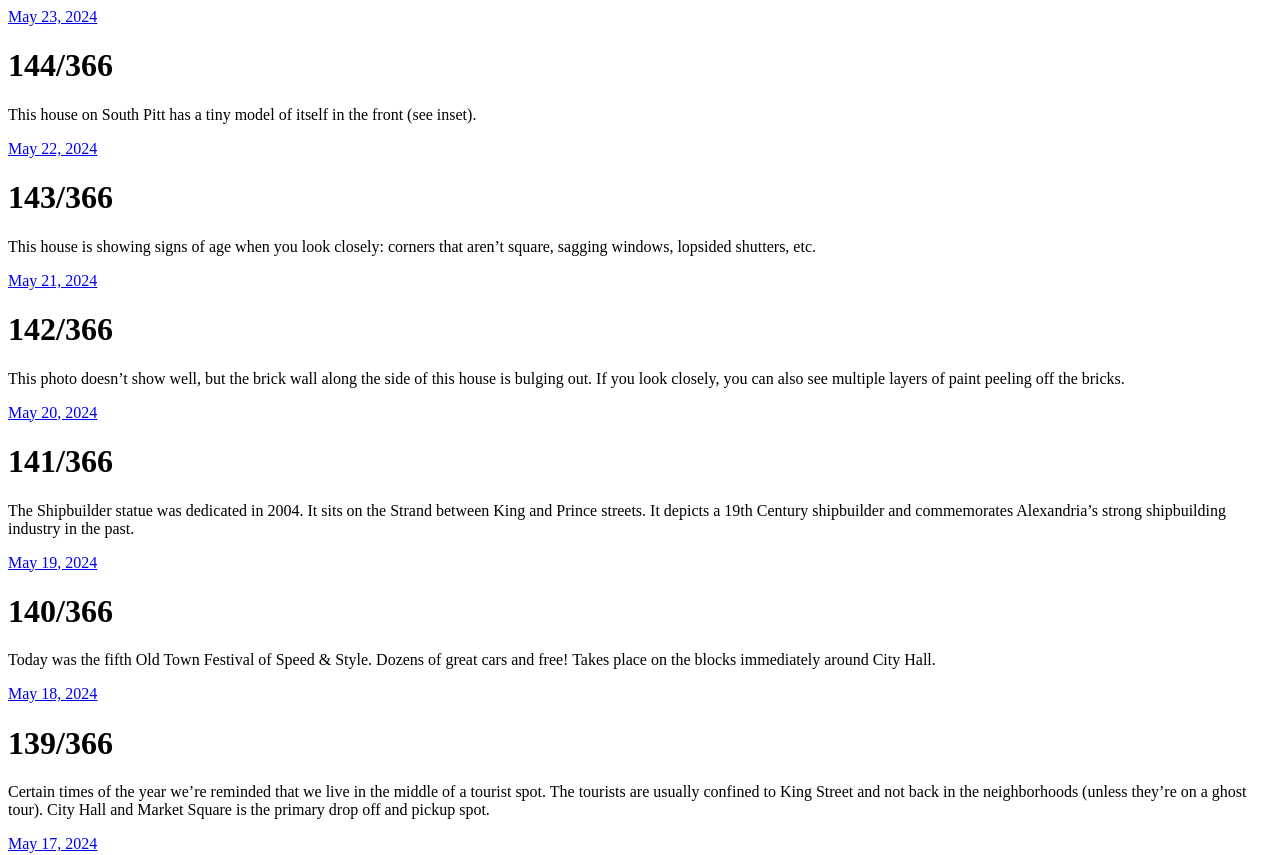
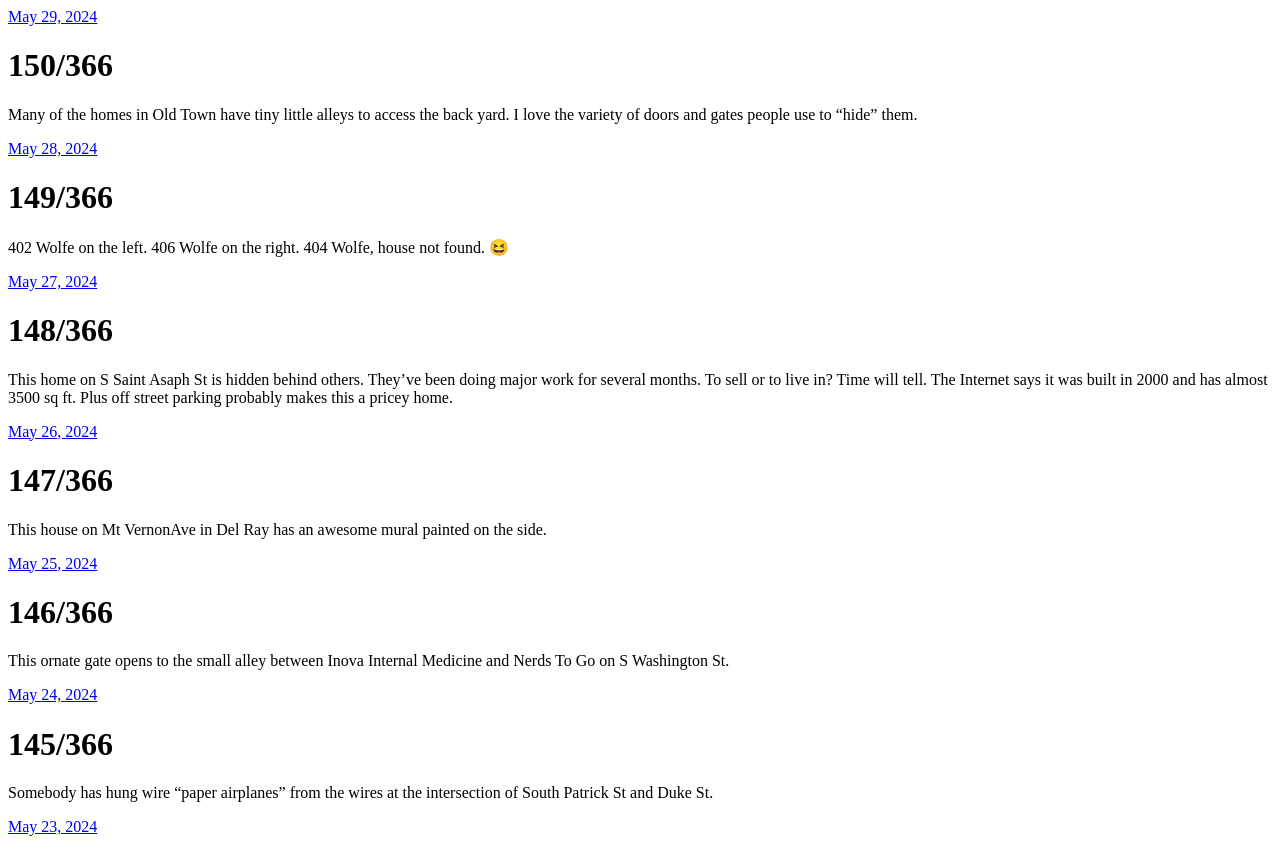
Before and after one commit to tartanjuice/tartanjuice.github.io, a plain HTML site: page index.html in a window 1280 px wide. Shown: the top 855 px of the page. Drawn offline with Linux system fonts and the light colour scheme.

Commit message:
Archiving from Micro.blog.

```diff
--- a/index.html
+++ b/index.html
@@ -21,6 +21,84 @@
 <div class="h-feed">
 
 
+
+	  <div class="h-entry">
+
+
+		<a href="https://teejay.blog/2024/05/29/many-of-the.html" class="u-url"><time class="dt-published" datetime="2024-05-29 20:11:39 -0400">May 29, 2024</time></a>
+
+		<div class="e-content">
+			 <h1 id="150366">150/366</h1>
+<p>Many of the homes in Old Town have tiny little alleys to access the back yard. I love the variety of doors and gates people use to “hide” them.</p>
+<!-- raw HTML omitted -->
+
+		</div>
+	  </div>
+
+	  <div class="h-entry">
+
+
+		<a href="https://teejay.blog/2024/05/28/wolfe-on-the.html" class="u-url"><time class="dt-published" datetime="2024-05-28 18:14:55 -0400">May 28, 2024</time></a>
+
+		<div class="e-content">
+			 <h1 id="149366">149/366</h1>
+<p>402 Wolfe on the left. 406 Wolfe on the right. 404 Wolfe, house not found. 😆</p>
+<!-- raw HTML omitted -->
+
+		</div>
+	  </div>
+
+	  <div class="h-entry">
+
+
+		<a href="https://teejay.blog/2024/05/27/this-home-on.html" class="u-url"><time class="dt-published" datetime="2024-05-27 18:55:25 -0400">May 27, 2024</time></a>
+
+		<div class="e-content">
+			 <h1 id="148366">148/366</h1>
+<p>This home on S Saint Asaph St is hidden behind others. They’ve been doing major work for several months. To sell or to live in? Time will tell. The Internet says it was built in 2000 and has almost 3500 sq ft. Plus off street parking probably makes this a pricey home.</p>
+<!-- raw HTML omitted -->
+
+		</div>
+	  </div>
+
+	  <div class="h-entry">
+
+
+		<a href="https://teejay.blog/2024/05/26/this-house-on.html" class="u-url"><time class="dt-published" datetime="2024-05-26 19:27:01 -0400">May 26, 2024</time></a>
+
+		<div class="e-content">
+			 <h1 id="147366">147/366</h1>
+<p>This house on Mt VernonAve in Del Ray has an awesome mural painted on the side.</p>
+<!-- raw HTML omitted -->
+
+		</div>
+	  </div>
+
+	  <div class="h-entry">
+
+
+		<a href="https://teejay.blog/2024/05/25/this-ornate-gate.html" class="u-url"><time class="dt-published" datetime="2024-05-25 21:52:43 -0400">May 25, 2024</time></a>
+
+		<div class="e-content">
+			 <h1 id="146366">146/366</h1>
+<p>This ornate gate opens to the small alley between Inova Internal Medicine and Nerds To Go on S Washington St.</p>
+<!-- raw HTML omitted -->
+
+		</div>
+	  </div>
+
+	  <div class="h-entry">
+
+
+		<a href="https://teejay.blog/2024/05/24/somebody-has-hung.html" class="u-url"><time class="dt-published" datetime="2024-05-24 17:21:44 -0400">May 24, 2024</time></a>
+
+		<div class="e-content">
+			 <h1 id="145366">145/366</h1>
+<p>Somebody has hung wire “paper airplanes” from the wires at the intersection of South Patrick St and Duke St.</p>
+<!-- raw HTML omitted -->
+
+		</div>
+	  </div>
 
 	  <div class="h-entry">
 
```
